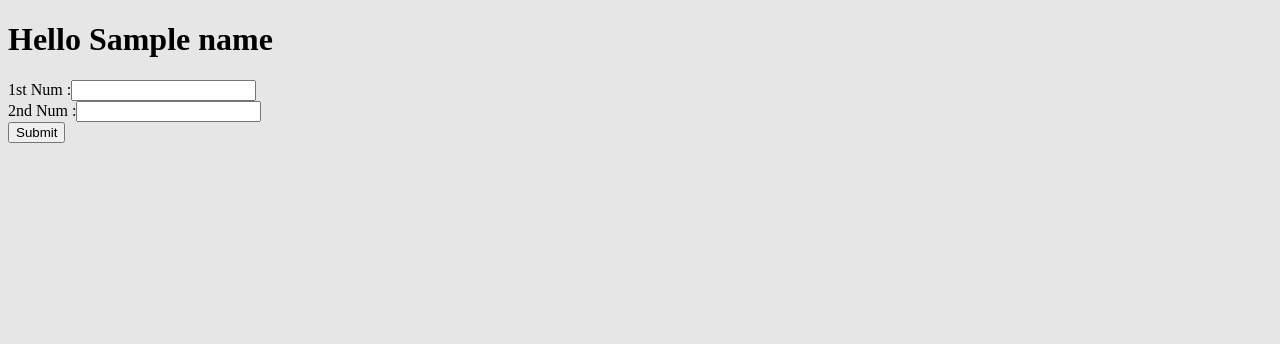
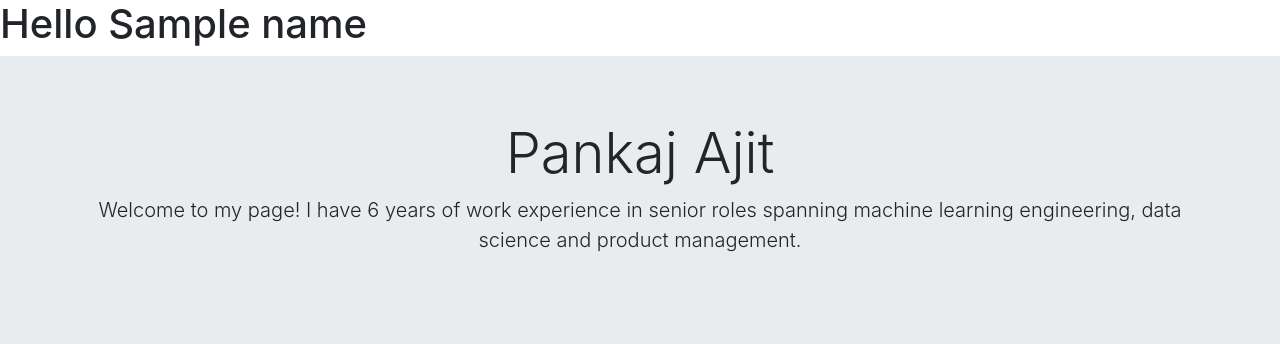
Before and after one commit to pankaj077/compare-webapp, a Django app: template templates/home.html in a window 1280 px wide. Shown: the top 344 px of the page. Before the commit the page ends 143 px from the top, so only its background shows below. Run offline with Django 3.2, Linux system fonts and the light colour scheme; the template is opened without the code that fills it: most values are stand-ins (such as "Sample title", 1, 10 or a date in 2020); parts of the project's set-up code (start-up, migrations or seed data) failed here and were passed over; some libraries are stand-ins or nearby versions.

Commit message:
Front End Files Changed for Compare App

```diff
--- a/templates/base.html
+++ b/templates/base.html
@@ -2,11 +2,24 @@
 <html lang="en">
 <head>
     <meta charset="UTF-8">
+    <meta name="viewport" content="width=device-width, initial-scale=1, shrink-to-fit=no">
+
+    <!-- Bootstrap CSS -->
+    <link rel="stylesheet" href="bootstrap-4.0.0-dist/css/bootstrap-grid.min.css">
+    <link rel="stylesheet" href="bootstrap-4.0.0-dist/css/bootstrap.min.css">
+    <link rel="stylesheet" href="main.css">
+
     <title>Peer Compare</title>
 </head>
 
-<body style="background-color:#e6e6e6;">
+<body>
     {% block content %}
     {% endblock %}
+
+        <!-- Optional JavaScript -->
+    <!-- jQuery first, then Popper.js, then Bootstrap JS -->
+    <script src="https://code.jquery.com/jquery-3.2.1.slim.min.js" integrity="sha384-KJ3o2DKtIkvYIK3UENzmM7KCkRr/rE9/Qpg6aAZGJwFDMVNA/GpGFF93hXpG5KkN" crossorigin="anonymous"></script>
+    <script src="https://cdnjs.cloudflare.com/ajax/libs/popper.js/1.12.9/umd/popper.min.js" integrity="sha384-ApNbgh9B+Y1QKtv3Rn7W3mgPxhU9K/ScQsAP7hUibX39j7fakFPskvXusvfa0b4Q" crossorigin="anonymous"></script>
+    <script src="bootstrap-4.0.0-dist/js/bootstrap.min.js"></script>
 </body>
 </html>
--- a/templates/home.html
+++ b/templates/home.html
@@ -2,6 +2,67 @@
 
 {% block content %}
 <h1> Hello {{name}}</h1>
+
+
+            <div class="sectionLight" style="background-color: #e9ecef;">
+                <div class="row">
+                    <div class="col-sm-12">
+                         <div class="jumbotron jumbotron-fluid">
+                            <div class="container">
+                                <h1 class="display-4">Pankaj Ajit</h1>
+                                <p class="lead">Welcome to my page! I have 6 years of work experience in senior roles spanning machine learning engineering, data science and product management. </p>
+                            </div>
+                        </div>
+                    </div>
+                </div>
+
+                <div class="row">
+                    <div class="col"></div>
+                    <div class="col-sm-12 col-md-6">
+                        <div id="maincarousel" class="carousel slide" data-ride="carousel">
+                              <div class="carousel-inner">
+                                <div class="carousel-item active">
+                                  <img class="d-block w-100" src="assets/Full%20stack.png" alt="First slide">
+                                </div>
+                                <div class="carousel-item">
+                                  <img class="d-block w-100" src="assets/Full%20stack.png" alt="Second slide">
+                                </div>
+                                <div class="carousel-item">
+                                  <img class="d-block w-100" src="assets/Full%20stack.png" alt="Third slide">
+                                </div>
+                              </div>
+                              <a class="carousel-control-prev" href="#maincarousel" role="button" data-slide="prev">
+                                <span class="carousel-control-prev-icon" aria-hidden="true"></span>
+                                <span class="sr-only">Previous</span>
+                              </a>
+                              <a class="carousel-control-next" href="#maincarousel" role="button" data-slide="next">
+                                <span class="carousel-control-next-icon" aria-hidden="true"></span>
+                                <span class="sr-only">Next</span>
+                              </a>
+                            </div>
+
+                    </div>
+                    <div class="col"></div>
+                </div>
+            </div>
+            <!-- section 2-->
+
+            <div class="sectionDark">
+                <div class="row">
+                    <div class="col-sm-12 col-md-1 offset-md-2">
+                        <img class="img-fluid" src="assets/PM%20image.png">
+                    </div>
+
+                    <div class="col-sm-12 col-md-6"> "Hello Fucker" </div>
+                    <div class="col"></div>
+                </div>
+            </div>
+
+
+        </div>
+
+
+
 
 
 <form action="add" method="post">
--- /dev/null
+++ b/templates/main.css
@@ -0,0 +1,11 @@
+.jumbotron {
+    text-align: center;
+}
+
+
+
+.sectionDark {
+    background-color: #e9ecef;
+    padding: 2rem 1rem;
+
+}
```
Also changed, not shown: 3 other files.
